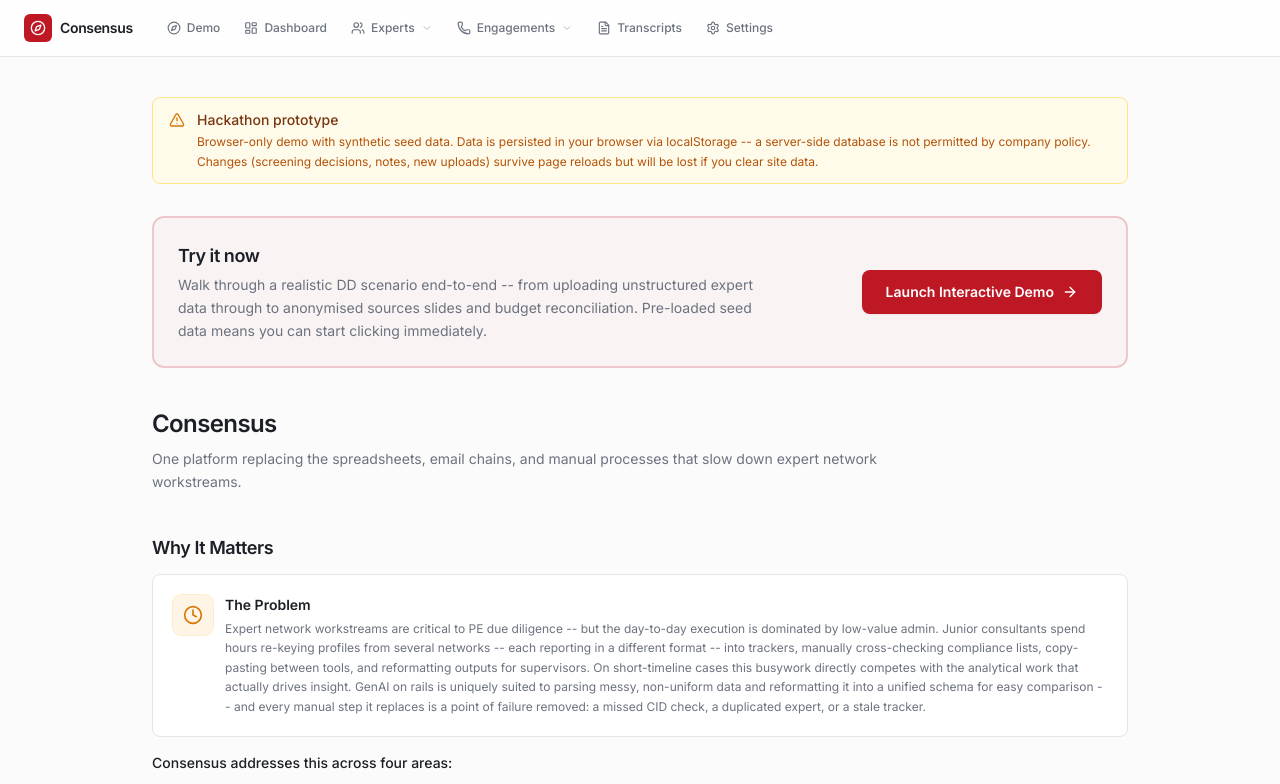
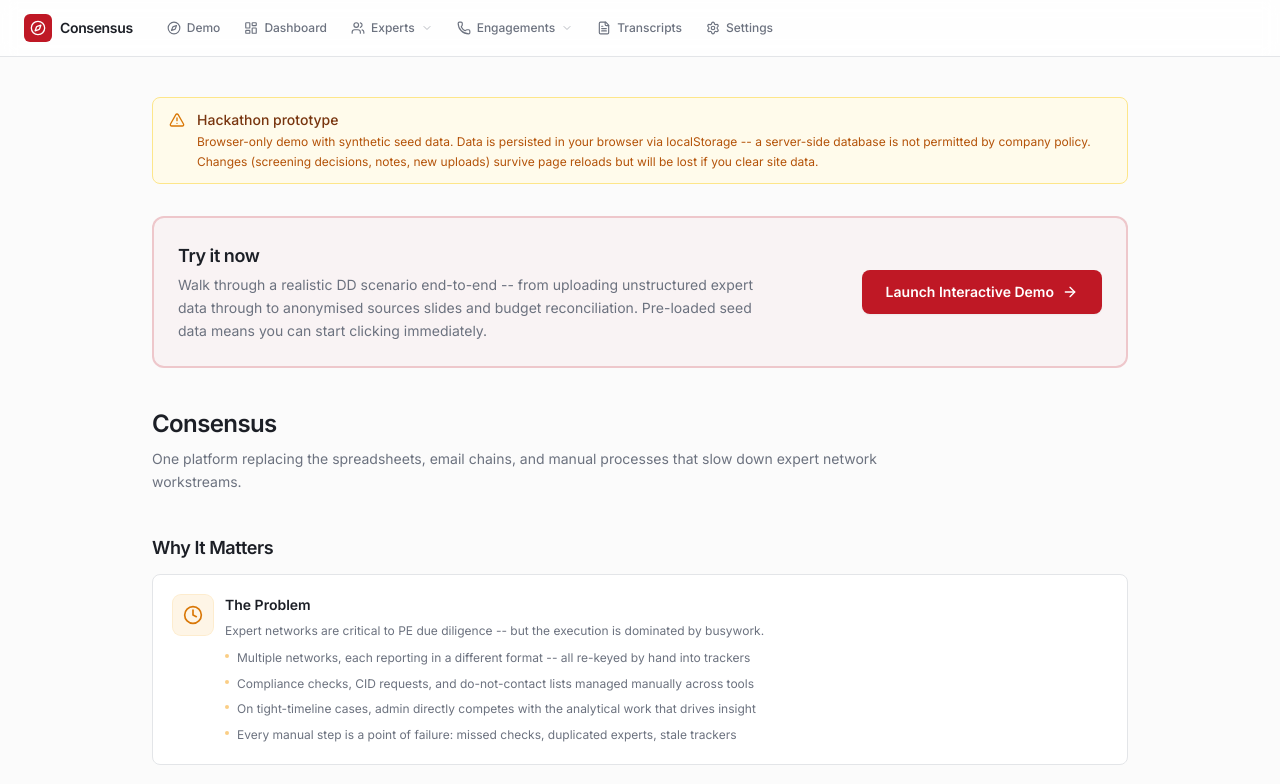
Before and after one commit to jh-hartley/expert_network_tool_mvp, a Next.js app: page / in a window 1280 px wide. Shown: the top 784 px of the page. Built offline with nearby package versions, Linux system fonts and the light colour scheme.

Commit message:
feat: streamline problem statement with GenAI parsing
Introduce concise problem framing and automated GenAI parsing
for seamless solution delivery.

```diff
--- a/app/page.tsx
+++ b/app/page.tsx
@@ -276,26 +276,36 @@ export default function OverviewPage() {
               <h3 className="text-sm font-semibold text-foreground">
                 The Problem
               </h3>
-              <p className="mt-1 text-xs leading-relaxed text-muted-foreground">
-                Expert network workstreams are critical to PE due diligence -- but the
-                day-to-day execution is dominated by low-value admin. Junior consultants
-                spend hours re-keying profiles from several networks -- each reporting in
-                a different format -- into trackers, manually cross-checking compliance
-                lists, copy-pasting between tools, and reformatting outputs for
-                supervisors. On short-timeline cases this busywork directly competes with
-                the analytical work that actually drives insight. GenAI on rails is
-                uniquely suited to parsing messy, non-uniform data and reformatting it
-                into a unified schema for easy comparison -- and every manual step it
-                replaces is a point of failure removed: a missed CID check, a duplicated
-                expert, or a stale tracker.
+              <p className="mt-1.5 text-xs leading-relaxed text-muted-foreground">
+                Expert networks are critical to PE due diligence -- but the execution is dominated by busywork.
               </p>
+              <ul className="mt-2 flex flex-col gap-1.5">
+                <li className="flex items-start gap-2 text-xs leading-relaxed text-muted-foreground">
+                  <span className="mt-1.5 block h-1 w-1 shrink-0 rounded-full bg-amber-500/50" />
+                  Multiple networks, each reporting in a different format -- all re-keyed by hand into trackers
+                </li>
+                <li className="flex items-start gap-2 text-xs leading-relaxed text-muted-foreground">
+                  <span className="mt-1.5 block h-1 w-1 shrink-0 rounded-full bg-amber-500/50" />
+                  Compliance checks, CID requests, and do-not-contact lists managed manually across tools
+                </li>
+                <li className="flex items-start gap-2 text-xs leading-relaxed text-muted-foreground">
+                  <span className="mt-1.5 block h-1 w-1 shrink-0 rounded-full bg-amber-500/50" />
+                  On tight-timeline cases, admin directly competes with the analytical work that drives insight
+                </li>
+                <li className="flex items-start gap-2 text-xs leading-relaxed text-muted-foreground">
+                  <span className="mt-1.5 block h-1 w-1 shrink-0 rounded-full bg-amber-500/50" />
+                  Every manual step is a point of failure: missed checks, duplicated experts, stale trackers
+                </li>
+              </ul>
             </div>
           </div>
         </div>
 
         {/* Segue */}
-        <p className="mt-4 text-sm font-medium text-foreground">
-          Consensus addresses this across four areas:
+        <p className="mt-4 text-sm leading-relaxed text-muted-foreground">
+          Consensus cuts out the busywork with an end-to-end unified process --
+          GenAI parses messy, non-uniform network data into a single schema, and
+          every downstream step auto-populates from it:
         </p>
 
         {/* Four solution boxes */}
```
